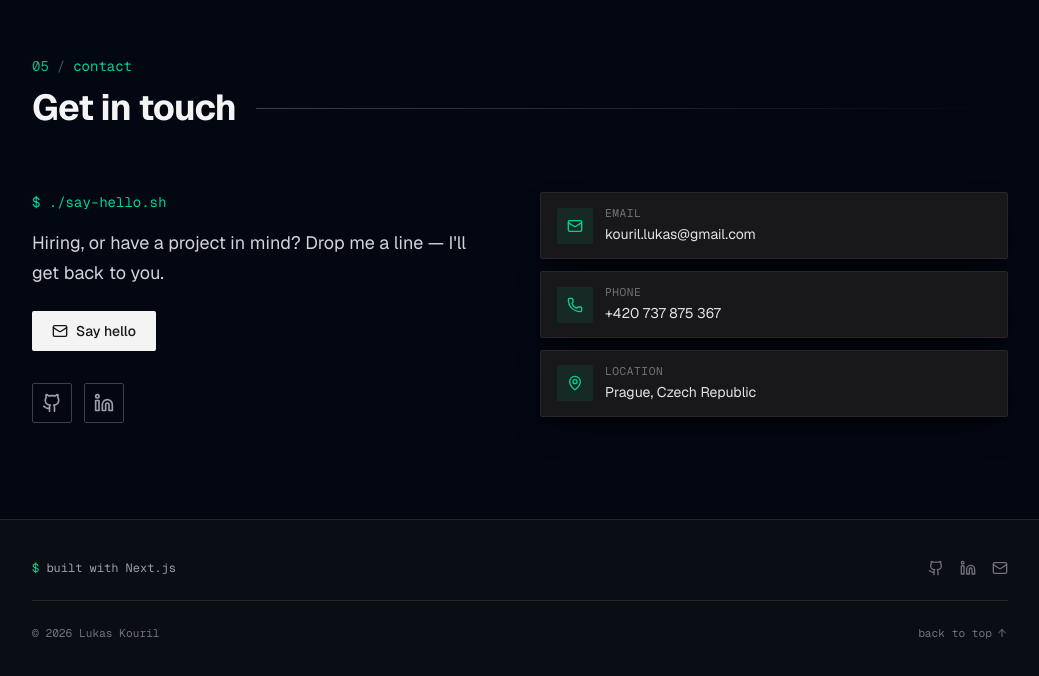
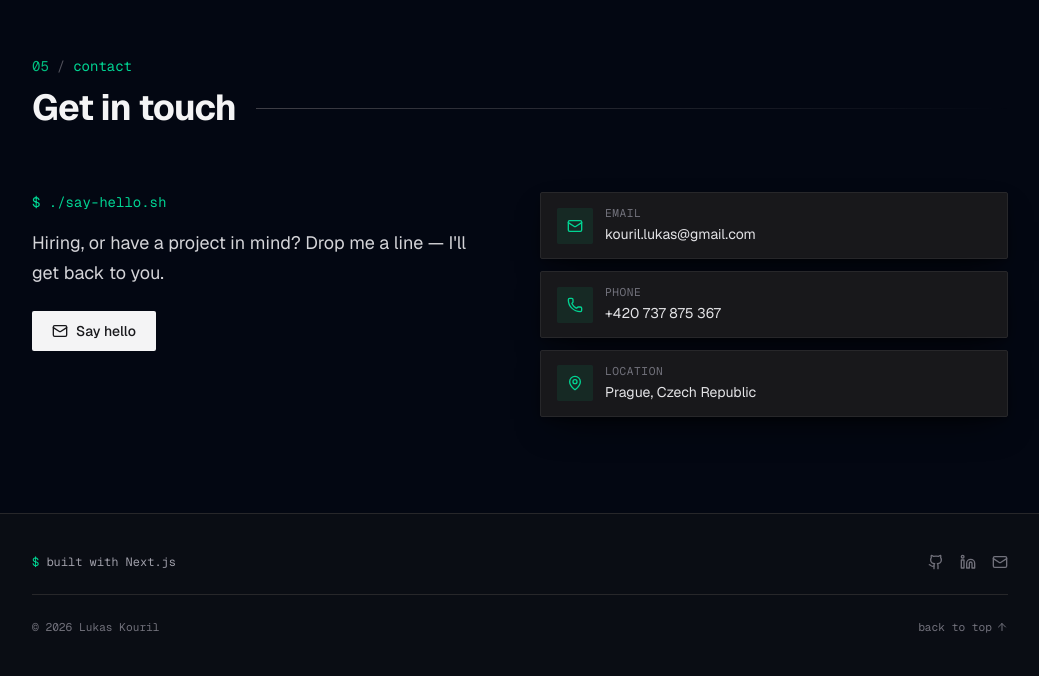
Before and after one commit to lukaskourilcz/nxt-portfolio, a Next.js app: page / in a window 1280 px wide. Shown: the part 9289-9965 px from the top of the page, without its empty margins (120-1159 px from the left). Built offline with nearby package versions, Linux system fonts and the light colour scheme; no server answers; a web font is replaced by a local one.

Commit message:
Remove social icons from Contact section
Co-Authored-By: Claude Opus 4.8 <noreply@anthropic.com>
Claude-Session: https://claude.ai/code/session_01AHaGYsCjA3jRsTEzaxFgbM

```diff
--- a/src/app/components/contact/ContactSection.tsx
+++ b/src/app/components/contact/ContactSection.tsx
@@ -3,10 +3,8 @@ import { Mail, Phone, MapPin } from "lucide-react";
 import { SectionHeading } from "@/components/section-heading";
 import { Section } from "@/components/section";
 import { Reveal } from "@/components/reveal";
-import { ExternalLink } from "@/components/external-link";
 import { Button } from "@/components/ui/button";
 import { EMAIL, EMAIL_HREF, PHONE, PHONE_HREF, LOCATION } from "@/lib/site";
-import { SOCIALS } from "@/lib/socials";
 import type { IconComponent } from "@/lib/types";
 
 type ContactItem = {
@@ -40,19 +38,6 @@ export default function ContactSection() {
               <Mail className="h-4 w-4" /> Say hello
             </a>
           </Button>
-
-          <div className="mt-8 flex items-center gap-3">
-            {SOCIALS.map(({ href, label, Icon }) => (
-              <ExternalLink
-                key={label}
-                href={href}
-                aria-label={label}
-                className="flex h-10 w-10 items-center justify-center rounded-md border border-zinc-700 text-zinc-400 transition-colors hover:border-emerald-500 hover:text-emerald-400"
-              >
-                <Icon className="h-5 w-5" />
-              </ExternalLink>
-            ))}
-          </div>
         </Reveal>
 
         <Reveal delay={0.1} className="space-y-3">
```
